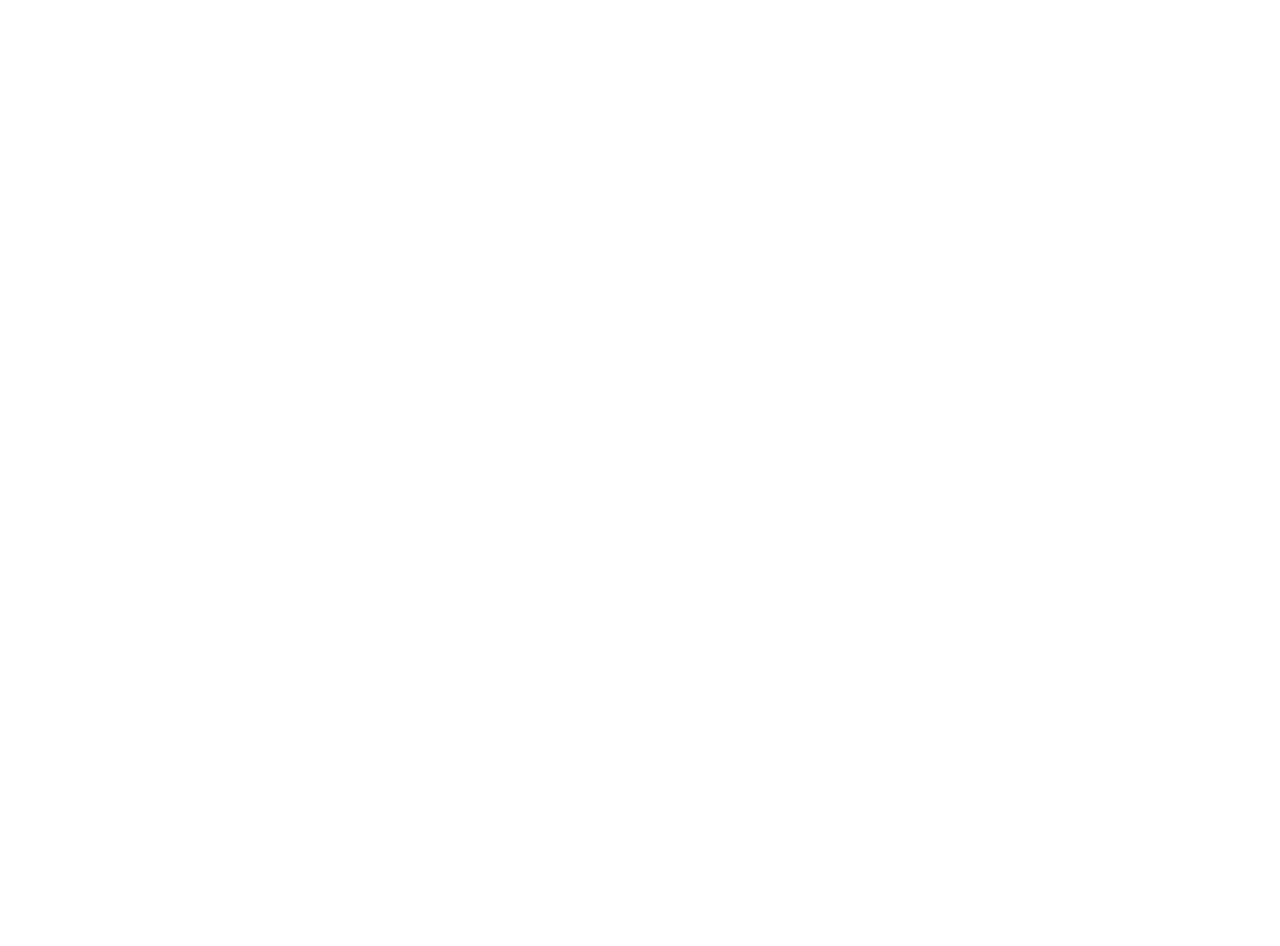
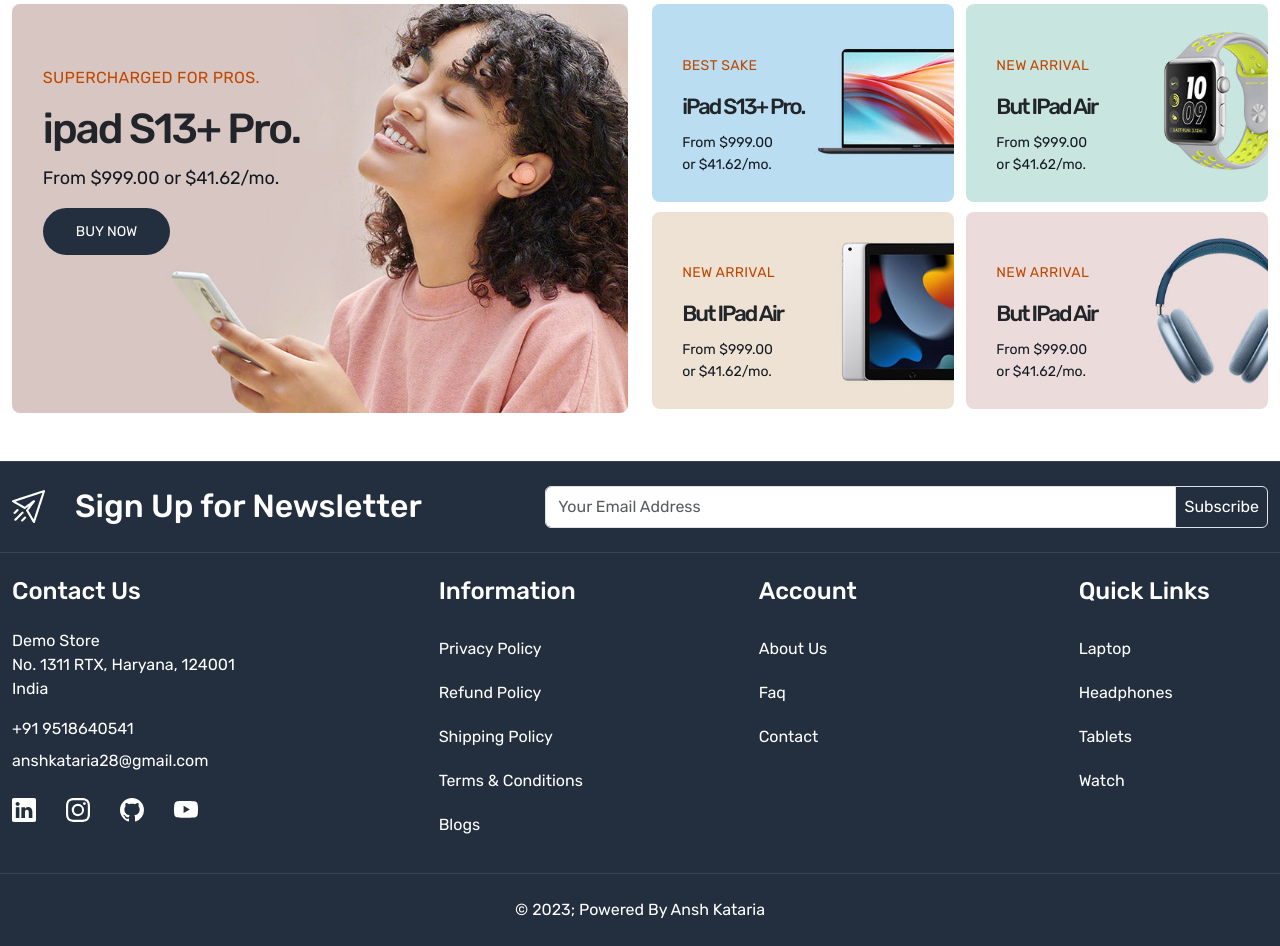
Before and after one commit to Ansh-Kataria/Shoppingly, a React (Create React App) app: page / in a window 1280 px wide. Shown: the part 262-1208 px from the top of the page. Before the commit the page ends 800 px from the top, so only its background shows below. Built offline with nearby package versions, Linux system fonts and the light colour scheme.

Commit message:
home page started

```diff
--- a/src/App.css
+++ b/src/App.css
@@ -9,6 +9,7 @@
   --color-3b4149: #3b4149;
   --color-febd69: #febd69;
   --color-232f3e: #232f3e;
+  --color-bf4800: #bf4800;
 }
 
 body {
@@ -37,6 +38,18 @@
   gap: 30px;
 }
 
+.button {
+  background-color: var(--color-232f3e);
+  color: white;
+  font-size: 14px;
+  padding: 13px 33px;
+  border-radius: 25px;
+}
+.button:hover {
+  background-color: var(--color-febd69);
+  color: #131921;
+}
+
 /* Header Starts Here */
 
 .header-top-strip {
@@ -62,8 +75,7 @@
 }
 
 .header-bottom .menu-links a,
-.header-bottom .dropdown button
-{
+.header-bottom .dropdown button {
   color: white;
   font-size: 14px;
   line-height: 18px;
@@ -72,11 +84,11 @@
   text-transform: uppercase;
 }
 
-.header-bottom .dropdown button:focus{
+.header-bottom .dropdown button:focus {
   box-shadow: none;
 }
 
-.header-bottom .dropdown-menu{
+.header-bottom .dropdown-menu {
   background-color: var(--color-131921);
   width: 100%;
   transform: translate3d(0px, 57px, 0px) !important;
@@ -88,8 +100,91 @@
   border-bottom: 1px solid var(--color-3b4149);
 }
 
-.header-bottom .dropdown-item:hover{
+.header-bottom .dropdown-item:hover {
   background-color: transparent;
   color: var(--color-febd69) !important;
 }
 /* Header Ends Here */
+
+/* Footer Starts here */
+
+footer {
+  background-color: var(--color-232f3e);
+}
+
+footer:not(:first-child) {
+  border-top: 1px solid rgba(255, 255, 255, 0.1);
+}
+
+footer .input-group-text {
+  background-color: var(--color-232f3e);
+  color: white;
+  padding: 8px 17px;
+}
+
+/* Footer Ends Here */
+
+/* Home page starts here */
+
+.main-banner-content {
+  top: 15%;
+  left: 5%;
+}
+
+.main-banner-content h4 {
+  font-size: 16px;
+  font-weight: 400;
+  line-height: 24px;
+  color: var(--color-bf4800);
+  margin: 0 0 12px;
+  letter-spacing: 0.3px;
+  text-transform: uppercase;
+}
+
+.main-banner-content h5 {
+  font-size: 42px;
+  line-height: 54px;
+  letter-spacing: -2px;
+  font-weight: 500;
+  text-transform: none;
+}
+
+.main-banner-content p {
+  font-size: 18px;
+  line-height: 28px;
+  letter-spacing: 0.4;
+  color: var(--color-131921);
+}
+
+.small-banner-content {
+  top: 25%;
+  left: 10%;
+}
+.small-banner-content h4 {
+  font-size: 14px;
+  font-weight: 400;
+  line-height: 24px;
+  color: var(--color-bf4800);
+  margin: 0 0 12px;
+  letter-spacing: 0.3px;
+  text-transform: uppercase;
+}
+.small-banner-content h5 {
+  font-size: 22px;
+  line-height: 34px;
+  letter-spacing: -2px;
+  font-weight: 500;
+  text-transform: none;
+}
+
+.small-banner-content p {
+  font-size: 14px;
+  line-height: 22px;
+  letter-spacing: 0.4;
+  color: var(--color-131921);
+}
+.small-banner {
+  width: 49%;
+}
+
+/* Home page ends here */
--- a/src/components/Footer.js
+++ b/src/components/Footer.js
@@ -1,7 +1,115 @@
 import React from "react";
+import { Link } from "react-router-dom";
+import { BsLinkedin, BsGithub, BsYoutube, BsInstagram } from "react-icons/bs";
 
 const Footer = () => {
-  return <div>Footer</div>;
+  return (
+    <>
+      <footer className="py-4">
+        <div className="container-xxl">
+          <div className="row align-items-center">
+            <div className="col-5">
+              <div className="footer-top-data d-flex gap-30 align-items-center">
+                <img src="images/newsletter.png" alt="newsletter" />
+                <h2 className="mb-0 text-white">Sign Up for Newsletter</h2>
+              </div>
+            </div>
+            <div className="col-7">
+              <div className="input-group ">
+                <input
+                  type="text"
+                  className="form-control py-1"
+                  placeholder="Your Email Address"
+                  aria-label="Your Email Address"
+                  aria-describedby="basic-addon2"
+                />
+                <span className="input-group-text p-2" id="basic-addon2">
+                  Subscribe
+                </span>
+              </div>
+            </div>
+          </div>
+        </div>
+      </footer>
+      <footer className="py-4">
+        <div className="container-xxl">
+          <div className="row">
+            <div className="col-4">
+              <h4 className="text-white mb-4">Contact Us</h4>
+              <div>
+                <address className="text-white">
+                  Demo Store <br /> No. 1311 RTX, Haryana, 124001 <br /> India
+                </address>
+
+                <a href="tel:+91 9518640541" className=" text-white mt-3 d-block mb-1">
+                  +91 9518640541
+                </a>
+
+                <a
+                  href="mailto:anshkataria28@gmail.com "
+                  className="text-white mt-2 d-block mb-0"
+                >
+                  anshkataria28@gmail.com
+                </a>
+                <div className="social_icons d-flex align-items-center gap-30 mt-4">
+                  <a className="text-white" href="#">
+                    <BsLinkedin className="fs-4" />
+                  </a>
+                  <a className="text-white" href="#">
+                    <BsInstagram className="fs-4" />
+                  </a>
+                  <a className="text-white" href="#">
+                    <BsGithub className="fs-4" />
+                  </a>
+                  <a className="text-white" href="#">
+                    <BsYoutube className="fs-4" />
+                  </a>
+                </div>
+              </div>
+            </div>
+            <div className="col-3">
+              <h4 className="text-white mb-4">Information</h4>
+              <div className="footer-links d-flex flex-column">
+                <Link className="text-white py-2 mb-1">Privacy Policy</Link>
+                <Link className="text-white py-2 mb-1">Refund Policy</Link>
+                <Link className="text-white py-2 mb-1">Shipping Policy</Link>
+                <Link className="text-white py-2 mb-1">Terms & Conditions</Link>
+                <Link className="text-white py-2 mb-1">Blogs</Link>
+              </div>
+            </div>
+            <div className="col-3">
+              <h4 className="text-white mb-4">Account</h4>
+              <div className="footer-links d-flex flex-column">
+                <Link className="text-white py-2 mb-1">About Us</Link>
+                <Link className="text-white py-2 mb-1">Faq</Link>
+                <Link className="text-white py-2 mb-1">Contact</Link>
+              </div>
+            </div>
+            <div className="col-2">
+              <h4 className="text-white mb-4">Quick Links</h4>
+              <div className="footer-links d-flex flex-column">
+                <Link className="text-white py-2 mb-1">Laptop</Link>
+                <Link className="text-white py-2 mb-1">Headphones</Link>
+                <Link className="text-white py-2 mb-1">Tablets</Link>
+                <Link className="text-white py-2 mb-1">Watch</Link>
+              </div>
+            </div>
+          </div>
+        </div>
+      </footer>
+      <footer className="py-4">
+        <div className="container-xxl">
+          <div className="row">
+            <div className="col-12">
+              <p className="text-center mb-0 text-white">
+                &copy; {new Date().getFullYear()}; Powered By Ansh Kataria
+              </p>
+            </div>
+          </div>
+        </div>
+      </footer>
+    </>
+  );
 };
 
 export default Footer;
--- a/src/pages/Home.js
+++ b/src/pages/Home.js
@@ -1,9 +1,92 @@
-import React from 'react'
+import React from "react";
+import { Link } from "react-router-dom";
 
 const Home = () => {
   return (
-    <div>Home</div>
-  )
-}
+    <>
+      <section className="home-wrapper-1 py-5">
+        <div className="container-xxl">
+          <div className="row">
+            <div className="col-6">
+              <div className="main-banner position-relative">
+                <img
+                  src="images/main-banner-1.jpg"
+                  className="img-fluid rounded-3"
+                  alt="main banner"
+                />
+                <div className="main-banner-content position-absolute">
+                  <h4>SUPERCHARGED FOR PROS.</h4>
+                  <h5>ipad S13+ Pro.</h5>
+                  <p>From $999.00 or $41.62/mo.</p>
+                  <Link className="button">BUY NOW</Link>
+                </div>
+              </div>
+            </div>
+            <div className="col-6">
+              <div className="d-flex flex-wrap gap-10 justify-content-between align-items-center">
+                <div className="small-banner position-relative">
+                  <img
+                    src="images/catbanner-01.jpg"
+                    className="img-fluid rounded-3"
+                    alt="main banner"
+                  />
+                  <div className="small-banner-content position-absolute">
+                    <h4>Best Sake</h4>
+                    <h5>iPad S13+ Pro.</h5>
+                    <p>
+                      From $999.00 <br /> or $41.62/mo.
+                    </p>
+                  </div>
+                </div>
+                <div className="small-banner position-relative">
+                  <img
+                    src="images/catbanner-02.jpg"
+                    className="img-fluid rounded-3"
+                    alt="main banner"
+                  />
+                  <div className="small-banner-content position-absolute">
+                    <h4>NEW ARRIVAL</h4>
+                    <h5>But IPad Air</h5>
+                    <p>
+                      From $999.00 <br /> or $41.62/mo.
+                    </p>
+                  </div>
+                </div>
+                <div className="small-banner position-relative ">
+                  <img
+                    src="images/catbanner-03.jpg"
+                    className="img-fluid rounded-3"
+                    alt="main banner"
+                  />
+                  <div className="small-banner-content position-absolute">
+                    <h4>NEW ARRIVAL</h4>
+                    <h5>But IPad Air</h5>
+                    <p>
+                      From $999.00 <br /> or $41.62/mo.
+                    </p>
+                  </div>
+                </div>
+                <div className="small-banner position-relative ">
+                  <img
+                    src="images/catbanner-04.jpg"
+                    className="img-fluid rounded-3"
+                    alt="main banner"
+                  />
+                  <div className="small-banner-content position-absolute">
+                    <h4>NEW ARRIVAL</h4>
+                    <h5>But IPad Air</h5>
+                    <p>
+                      From $999.00 <br /> or $41.62/mo.
+                    </p>
+                  </div>
+                </div>
+              </div>
+            </div>
+          </div>
+        </div>
+      </section>
+    </>
+  );
+};
 
-export default Home
+export default Home;
```
